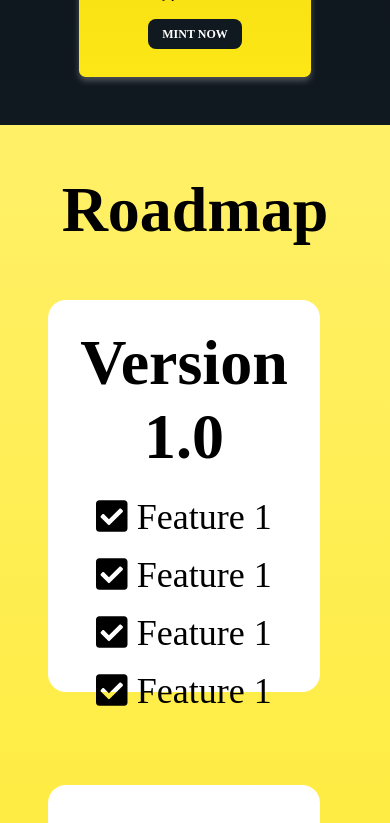
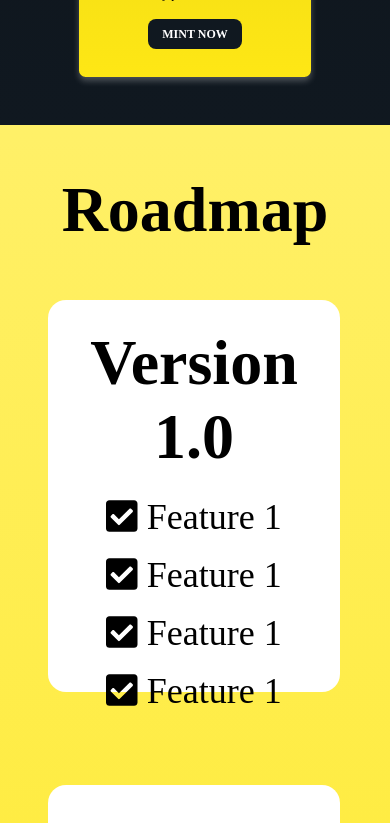
Before and after one commit to marcoruggeri/landing-page-hackaton, a React (Create React App) app: page / in a window 390 px wide. Shown: the part 2655-3478 px from the top of the page. Built offline with nearby package versions, Linux system fonts and the light colour scheme; a web font is replaced by a local one.

Commit message:
Update index.css

```diff
--- a/src/index.css
+++ b/src/index.css
@@ -322,6 +322,6 @@ Version Card
   }
 
   .versionCard {
-    width: 220px;
+    width: 240px;
   }
 }
```
